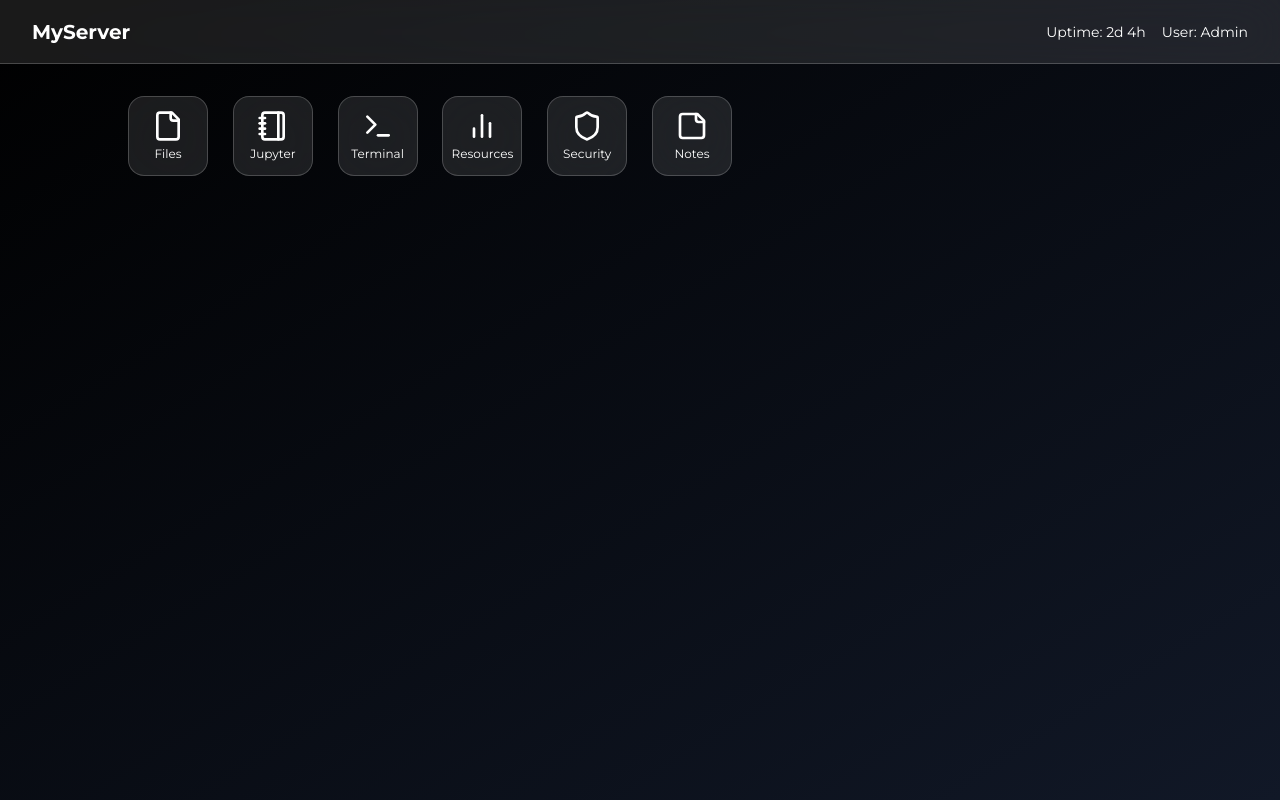
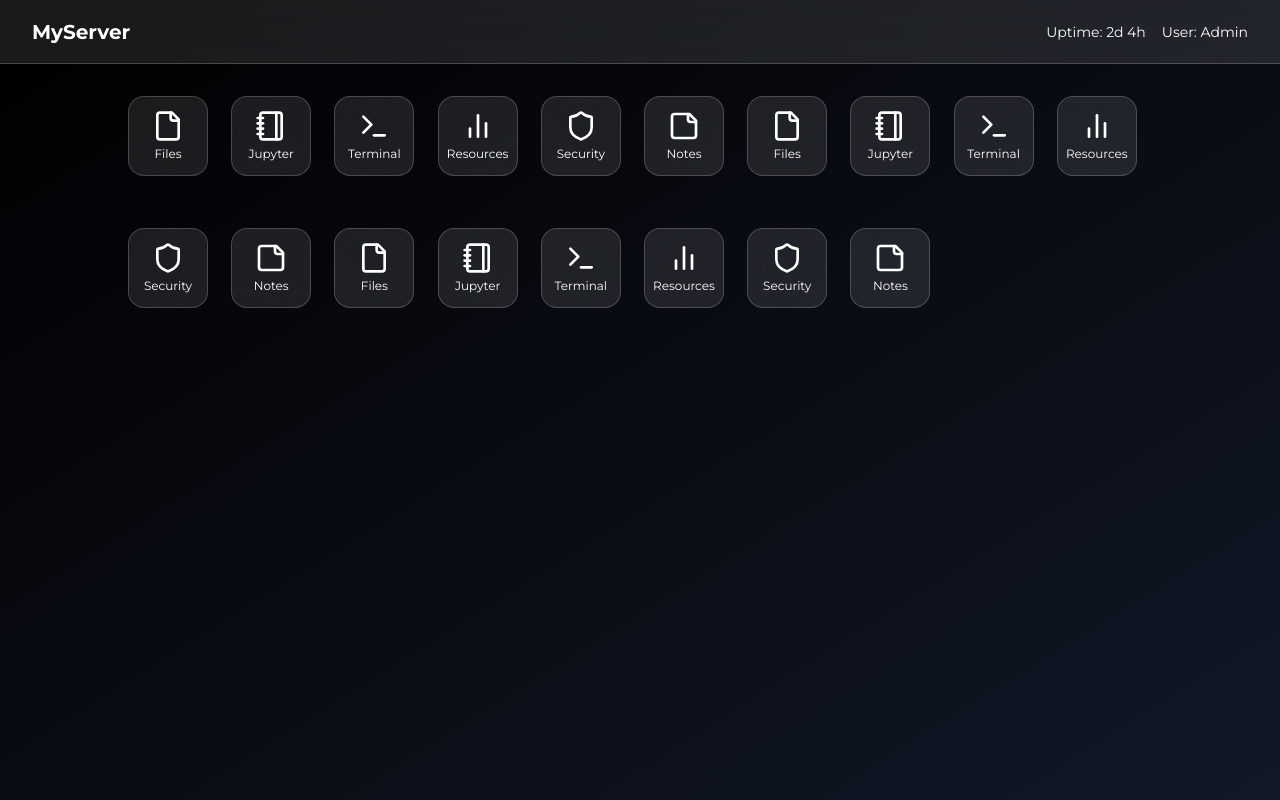
Before and after one commit to KAMEHAMEHA-05/Ark, a React (Vite) app: page / in a window 1280 px wide. Built offline with nearby package versions, Linux system fonts and the light colour scheme.

Commit message:
fix: lower icon grid row gap

```diff
--- a/src/pages/Dashboard.jsx
+++ b/src/pages/Dashboard.jsx
@@ -6,6 +6,18 @@ export default function Dashboard() {
   const [modal, setModal] = useState({ open: false, title: '' });
 
   const apps = [
+    { icon: LucideFile, label: 'Files' },
+    { icon: LucideNotebook, label: 'Jupyter' },
+    { icon: LucideTerminal, label: 'Terminal' },
+    { icon: LucideBarChart2, label: 'Resources' },
+    { icon: LucideShield, label: 'Security' },
+    { icon: LucideStickyNote, label: 'Notes' },
+    { icon: LucideFile, label: 'Files' },
+    { icon: LucideNotebook, label: 'Jupyter' },
+    { icon: LucideTerminal, label: 'Terminal' },
+    { icon: LucideBarChart2, label: 'Resources' },
+    { icon: LucideShield, label: 'Security' },
+    { icon: LucideStickyNote, label: 'Notes' },
     { icon: LucideFile, label: 'Files' },
     { icon: LucideNotebook, label: 'Jupyter' },
     { icon: LucideTerminal, label: 'Terminal' },
@@ -30,15 +42,16 @@ export default function Dashboard() {
         </div>
       </header>
 
-      <main className="w-[100vw] h-[92vh] flex justify-center items-start pt-8">
+      <main className="w-[100vw] h-[65vh] sm:h-[32vh] flex justify-center items-start pt-8">
         <div className="w-[80vw] mx-[10vw] h-full grid
             grid-cols-3 sm:grid-cols-3 md:grid-cols-5 lg:grid-cols-8 xl:grid-cols-10
-            gap-x-2 gap-y-1 sm:gap-x-2 sm:gap-y-1 md:gap-x-4 md:gap-y-1 lg:gap-x-6 lg:gap-y-1">
+            gap-x-2 [row-gap:5vh]">
             {apps.map((app) => (
             <IconButton key={app.label} {...app} onClick={() => openApp(app.label)} />
             ))}
         </div>
       </main>
+
 
       {modal.open && (
         <div className="fixed inset-0 bg-black/70 flex items-center justify-center">
```
Also changed, not shown: src/components/IconButton.jsx (line endings or trailing spaces).
